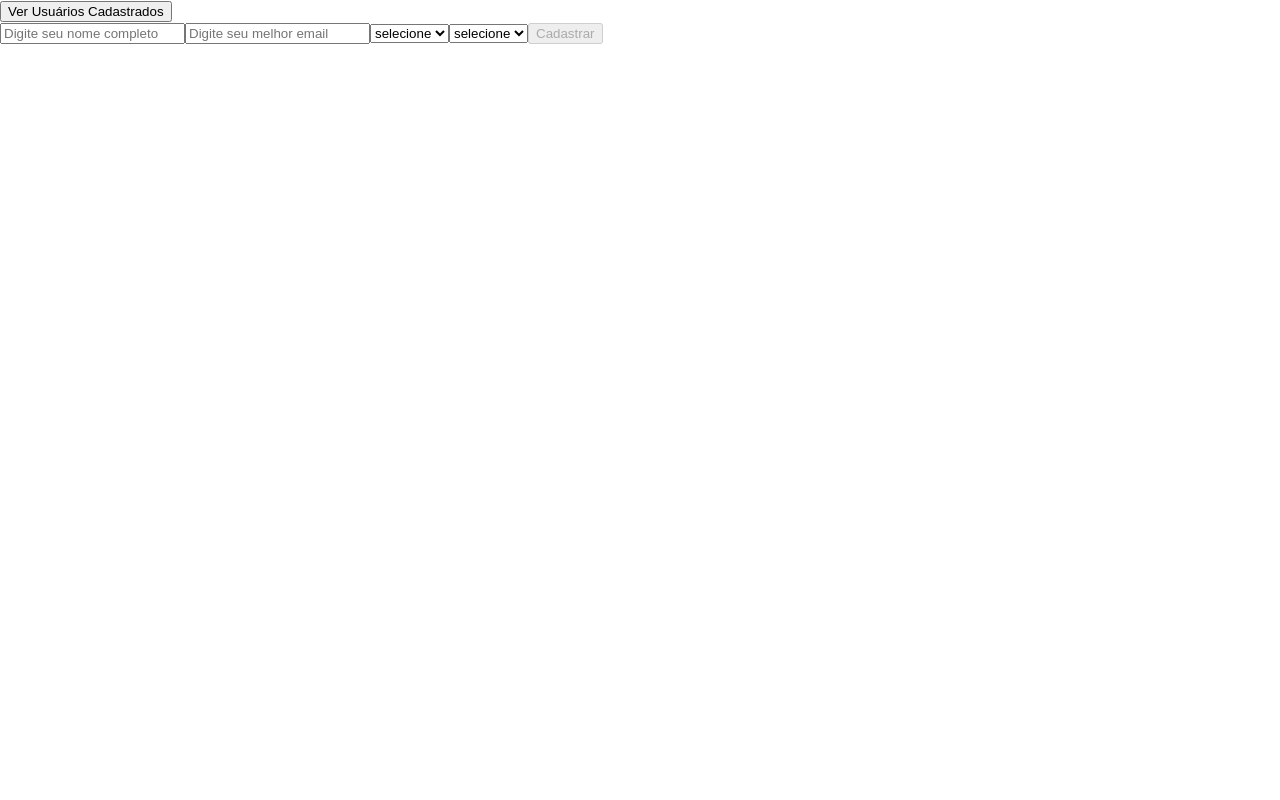
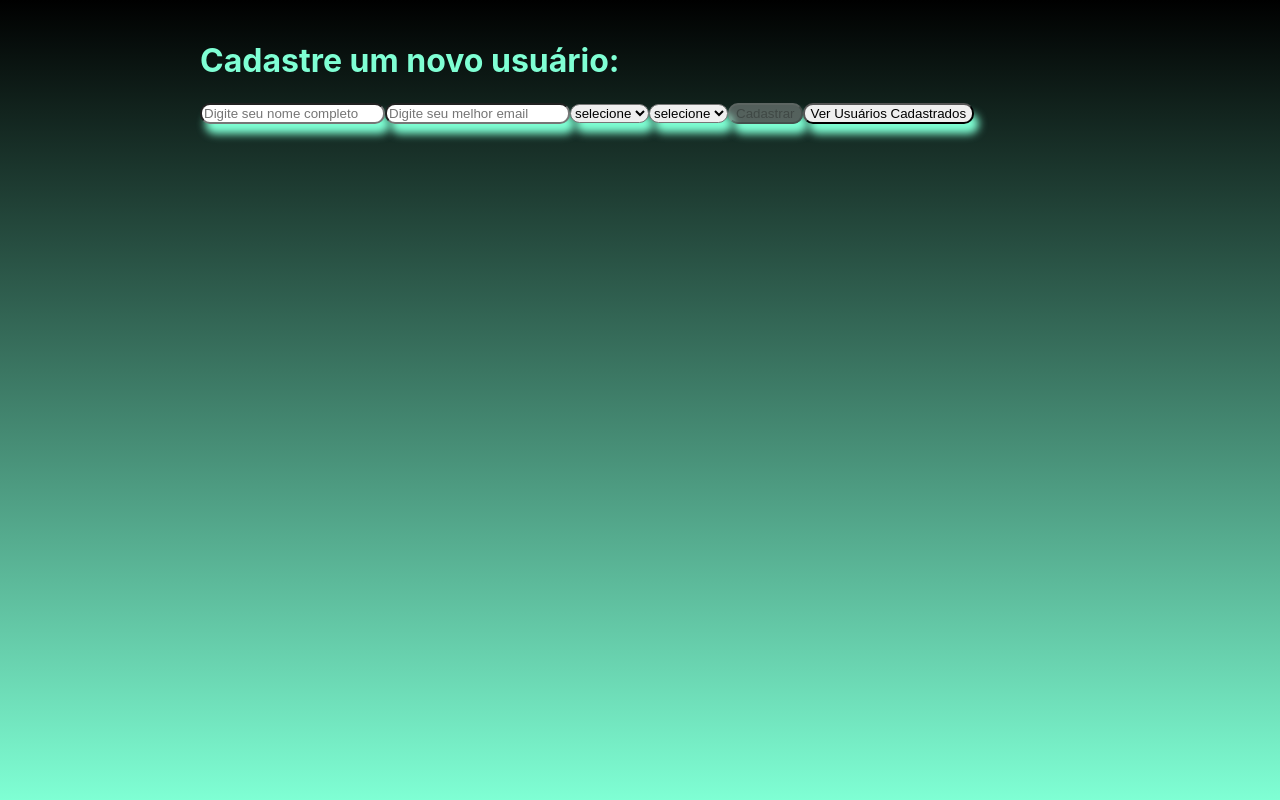
Before and after one commit to ariana-vidal/teste-eleven-dragons, a React (Create React App) app in the folder list-users/: page /register in a window 1280 px wide. Built offline with nearby package versions, Linux system fonts and the light colour scheme; no server answers.

Commit message:
feat: style css

```diff
--- a/list-users/src/components/HeaderFilter.js
+++ b/list-users/src/components/HeaderFilter.js
@@ -25,13 +25,16 @@ export function HeaderFilter() {
   return (
     <header>
       <h1>Usuários Cadastrados</h1>
+      <section>
         <input
+          className="inputs"
           placeholder="filtrar pelo nome"
           onChange={ ({ target }) => {
             setFilterByName(target.value);
           } }
         />
         <select
+          className="inputs"
           onChange={ ({ target }) => {
             setFilterByStatus(target.value);
             } }
@@ -44,11 +47,13 @@ export function HeaderFilter() {
           to="/register"
         >
           <button
+            className="inputs"
             type="button"
           >
             Cadastrar Usuário
           </button>
         </Link>
+      </section>
     </header>
   )
 }
--- a/list-users/src/index.css
+++ b/list-users/src/index.css
@@ -1,3 +1,7 @@
+html, body {
+  min-height: 100%;
+}
+
 body {
   margin: 0;
   font-family: -apple-system, BlinkMacSystemFont, 'Segoe UI', 'Roboto', 'Oxygen',
@@ -5,6 +9,7 @@ body {
     sans-serif;
   -webkit-font-smoothing: antialiased;
   -moz-osx-font-smoothing: grayscale;
+  background-image: linear-gradient(black, aquamarine);
 }
 
 code {
@@ -15,5 +20,38 @@ code {
 .card {
   display: flex;
   flex-direction: column;
-  margin: 10px;
+  align-items: center;
+  margin: 10px 450px 20px 450px;
+  border-radius: 10px;
+  background-color: aquamarine;
+  box-shadow: 5px 10px 8px #888888;
 }
+
+header > section{
+  display: flex;
+  justify-content:center;
+  margin: 30px;
+
+}
+
+header > h1 {
+  color: aquamarine;
+  margin-left: 464px;
+}
+
+.inputs{
+	border-radius: 10px;
+  box-shadow: 5px 10px 8px aquamarine;
+
+}
+
+.register {
+  display: flex;
+  flex-direction: column;
+  margin: 20px;
+  margin-left: 200px;
+}
+
+div > h1 {
+  color: aquamarine;
+}
--- a/list-users/src/pages/Register.js
+++ b/list-users/src/pages/Register.js
@@ -36,19 +36,11 @@ export default function Register() {
 
 
     return (
-      <div>
-        <Link
-          to="/"
-        >
-          <button
-            type="button"
-          >
-            Ver Usuários Cadastrados
-          </button>
-        </Link>
-
+      <div className="register">
+        <h1>Cadastre um novo usuário:</h1>
         <form>
           <input
+            className="inputs"
             type="text"
             placeholder="Digite seu nome completo"
             onChange={ ({ target }) => {
@@ -56,6 +48,7 @@ export default function Register() {
               } }
           />
           <input
+            className="inputs"
             type="email"
             placeholder="Digite seu melhor email"
             onChange={ ({ target }) => {
@@ -63,6 +56,7 @@ export default function Register() {
             } }
           />
           <select
+            className="inputs"
             onChange={ ({ target }) => {
               setGender(target.value);
               } }
@@ -74,6 +68,7 @@ export default function Register() {
 
 
           <select
+            className="inputs"
             onChange={ ({ target }) => {
               setStatus(target.value);
               } }
@@ -84,12 +79,24 @@ export default function Register() {
           </select>
 
           <button
+            className="inputs"
             disabled={ disbled }
             onClick={postUser}
           >
             Cadastrar
           </button>
 
+          <Link
+          to="/"
+        >
+          <button
+            className="inputs"
+            type="button"
+          >
+            Ver Usuários Cadastrados
+          </button>
+        </Link>
+
         </form>
       </div>
     )
```
Lines whose indentation alone changed are shown as unchanged.
